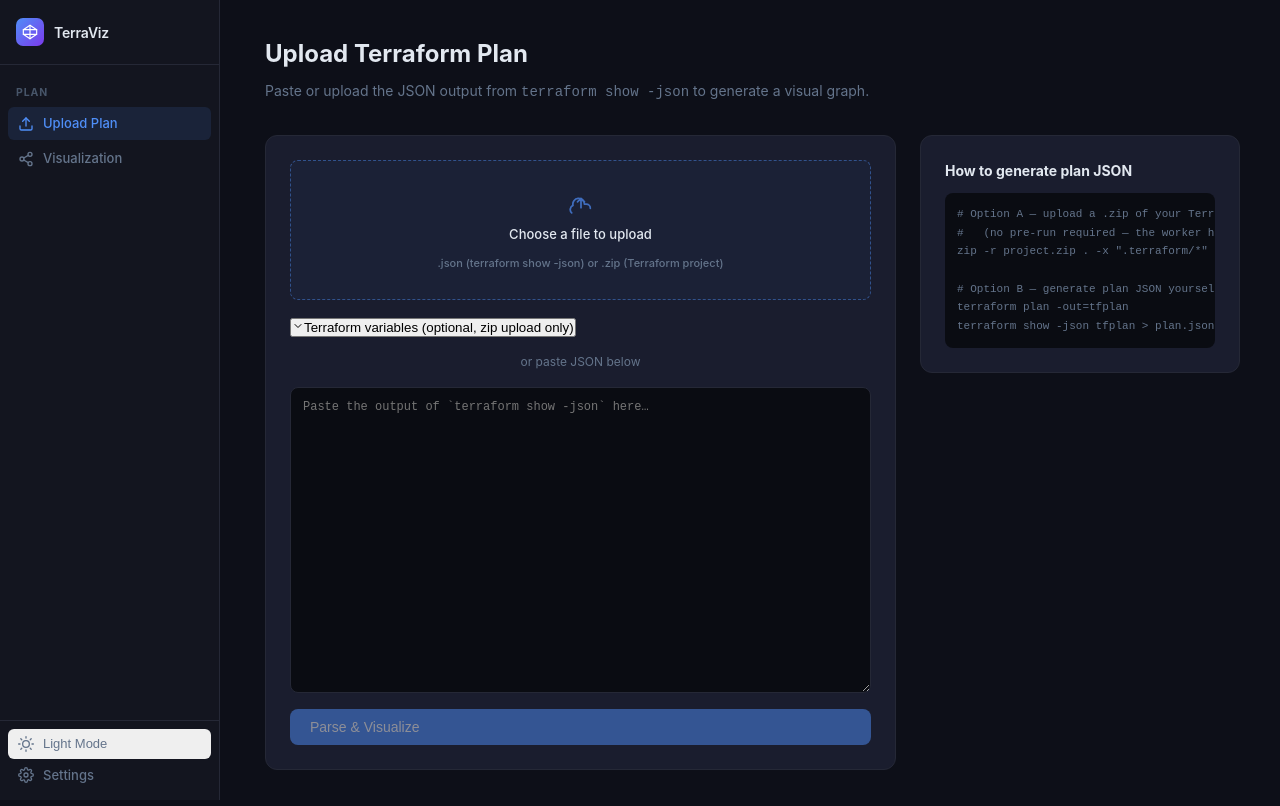
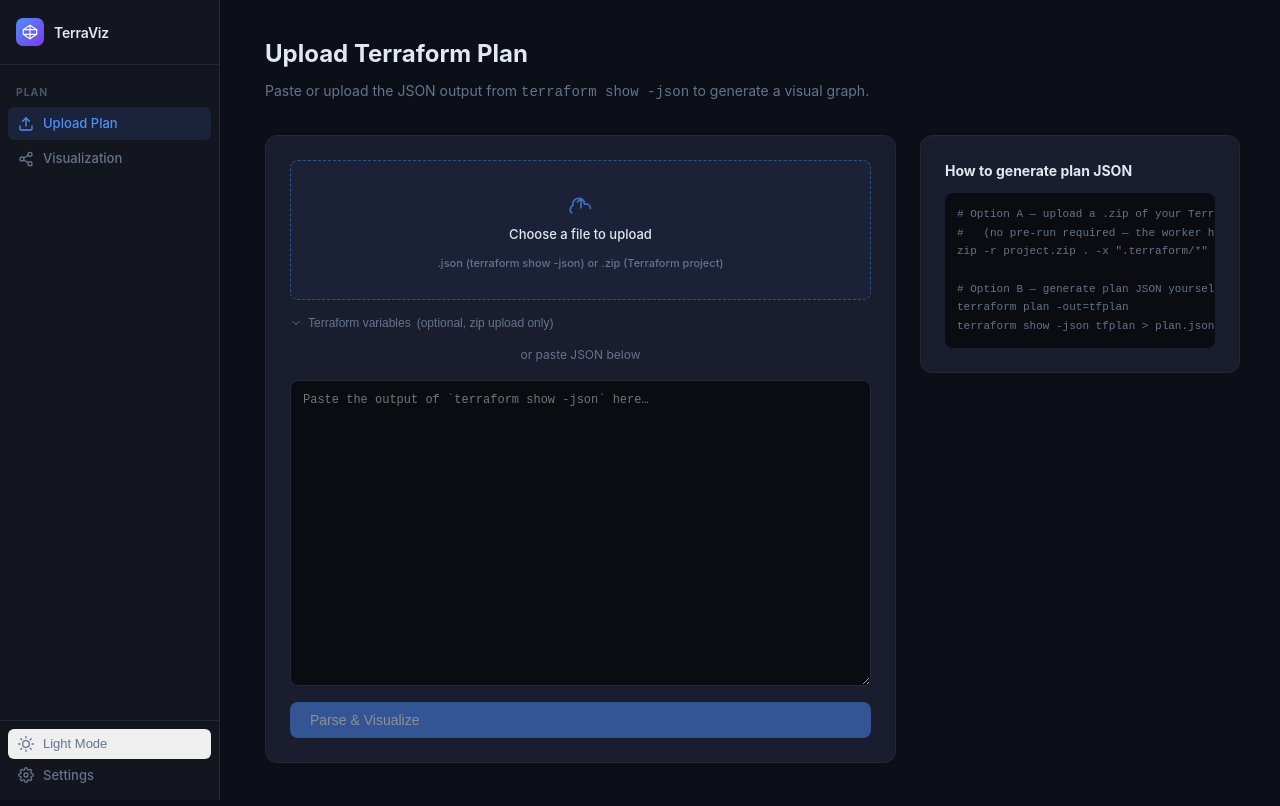
Before and after one commit to unrealandychan/terraform-viz, a Next.js app in the folder apps/web/: page /upload in a window 1280 px wide. Built offline with nearby package versions, Linux system fonts and the light colour scheme.

Commit message:
fix: fixing the css

```diff
--- a/apps/web/src/app/globals.css
+++ b/apps/web/src/app/globals.css
@@ -346,6 +346,41 @@
 }
 .upload-form__file-input { display: none; }
 
+.upload-form__vars-wrap {
+  display: flex;
+  flex-direction: column;
+  gap: 8px;
+}
+.upload-form__vars-toggle {
+  display: flex;
+  align-items: center;
+  gap: 6px;
+  background: none;
+  border: none;
+  padding: 0;
+  cursor: pointer;
+  color: var(--color-text-muted);
+  font-size: 12px;
+  font-weight: 500;
+  text-align: left;
+}
+.upload-form__vars-toggle:hover { color: var(--color-text); }
+.upload-form__vars-hint { color: var(--color-text-muted); font-weight: 400; }
+.upload-form__vars-textarea {
+  width: 100%;
+  background: var(--color-input-bg);
+  border: 1px solid var(--color-border);
+  border-radius: var(--radius);
+  padding: 10px 12px;
+  color: var(--color-text);
+  font-family: "SF Mono", "Cascadia Code", monospace;
+  font-size: 12px;
+  resize: vertical;
+  outline: none;
+  transition: border-color 0.15s;
+}
+.upload-form__vars-textarea:focus { border-color: var(--color-primary); }
+
 .upload-form__divider {
   text-align: center;
   color: var(--color-text-muted);
```
Also changed, not shown: apps/web/src/components/graph/TwoDGraph.tsx (+9 -1 lines).
